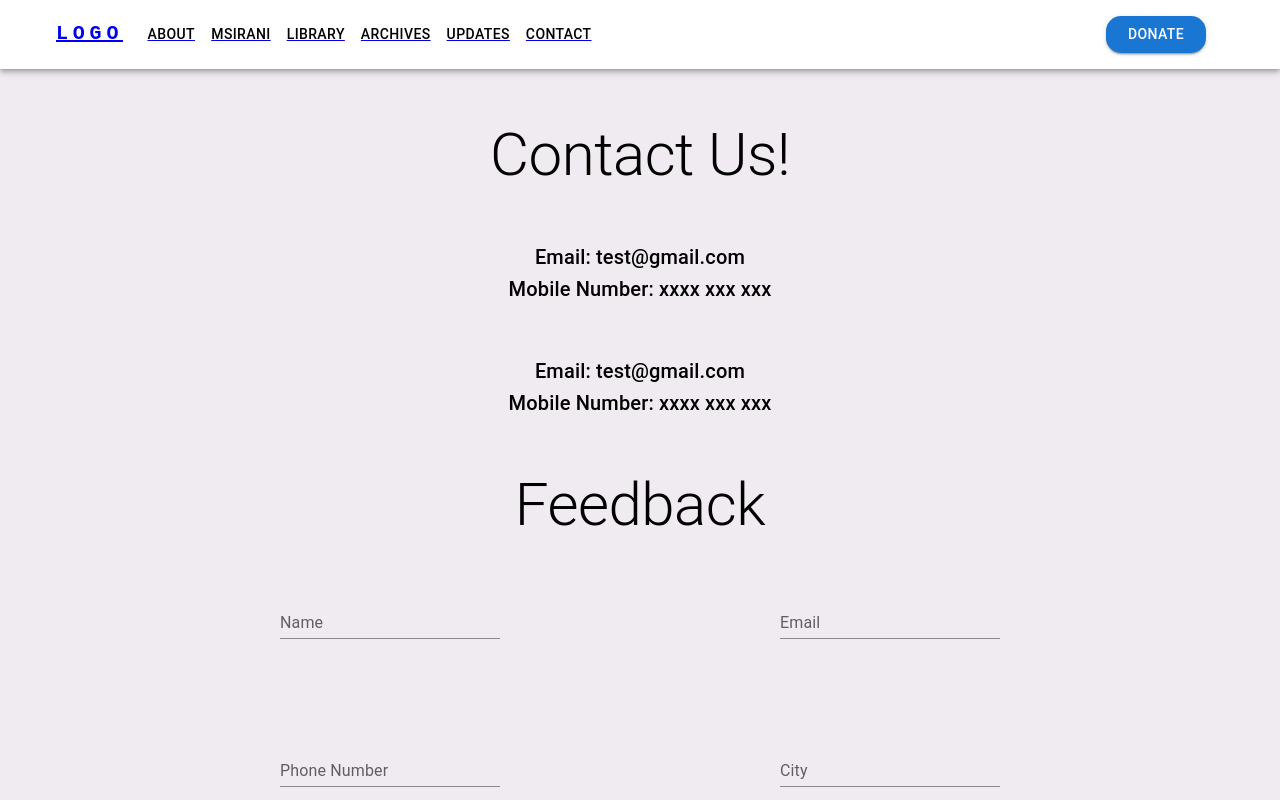
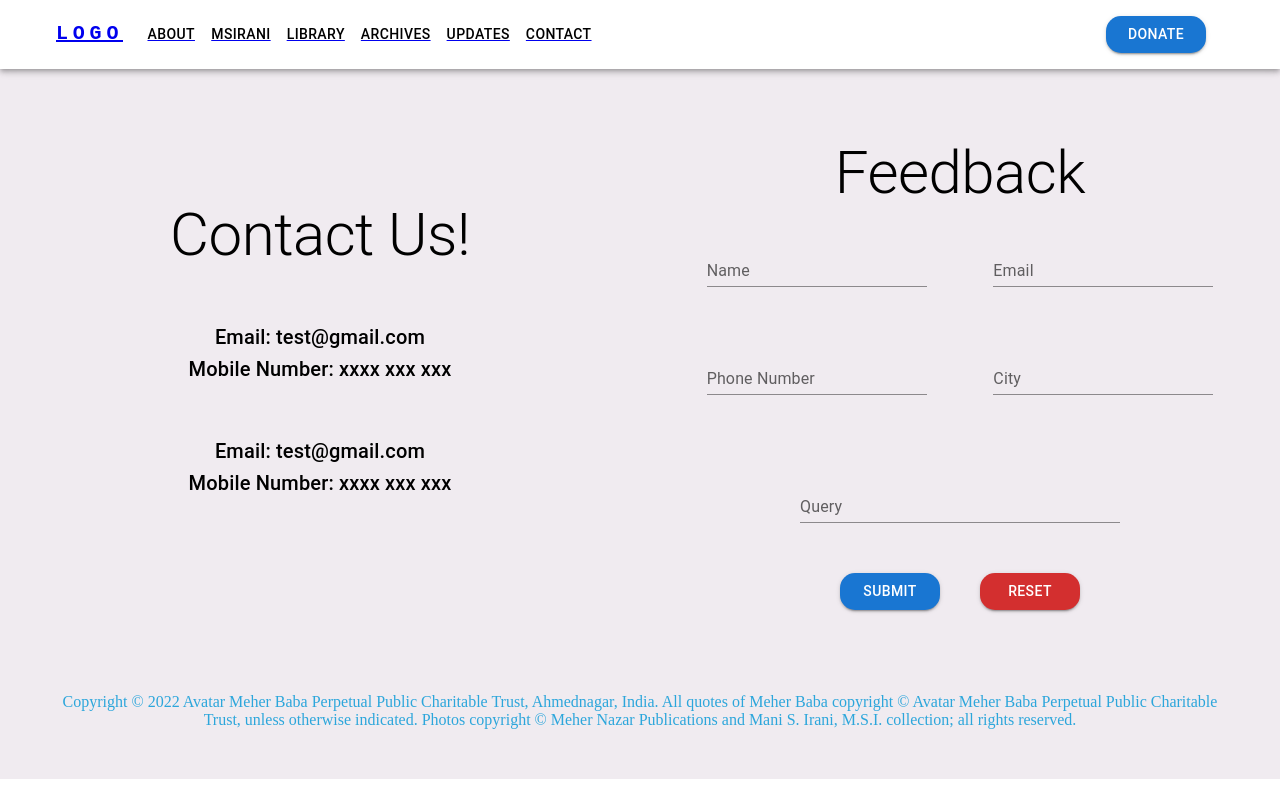
Before and after one commit to anvbey/AmbLucknow, a React (Create React App) app: page /contact in a window 1280 px wide. Shown: the top 800 px of the page. Built offline with nearby package versions, Linux system fonts and the light colour scheme.

Commit message:
Contact updated

```diff
--- a/src/App.js
+++ b/src/App.js
@@ -10,6 +10,7 @@ import Donate from "./container/Donate";
 import Archives from "./container/Archives";
 import MSIrani from "./container/MSIrani";
 import Library from "./container/Library";
+import Updates from "./container/Update/Updates";
 
 function App() {
   return (
@@ -27,6 +28,7 @@ function App() {
         <Route path="contact" element={<Cont />} />
         <Route path="donate" element={<Donate />} />
         <Route path="archives" element={<Archives />} />
+        <Route path="updates" element={<Updates/>}/>
         <Route path="msirani" element={<MSIrani />} />
         <Route path="library" element={<Library />} />
       </Routes>
--- a/src/components/Contact/Contact.jsx
+++ b/src/components/Contact/Contact.jsx
@@ -3,7 +3,13 @@ import React from "react";
 
 const Contact = () => {
   return (
-    <Box>
+    <Box sx={{
+      display: 'flex',
+      flexDirection: 'column',
+      justifyContent: 'center',
+      alignItems: 'center',
+      flex: '1',
+    }}>
       <Typography
         variant="h2"
         sx={{
--- a/src/components/Contact/Feedback.jsx
+++ b/src/components/Contact/Feedback.jsx
@@ -1,45 +1,96 @@
 import { Box, Typography, TextField, Button } from "@mui/material";
-import React from "react";
+import React, { useState } from "react";
 
 const Feedback = () => {
+  const [formValues, setFormValues] = useState({
+    name: "",
+    email: "",
+    phoneNumber: "",
+    city: "",
+    query: "",
+  });
+
+  const handleInputChange = (event) => {
+    const { name, value } = event.target;
+    setFormValues({ ...formValues, [name]: value });
+  };
+
+  const handleFormReset = () => {
+    setFormValues({
+      name: "",
+      email: "",
+      phoneNumber: "",
+      city: "",
+      query: "",
+    });
+  };
+
   return (
     <Box
       sx={{
         width: "100%",
+        height: '100%',
         display: "flex",
+        flex: '1',
         flexDirection: "column",
+        justifyContent: 'center',
         alignItems: "center",
+        marginTop: '50px'
       }}
     >
       <Typography variant="h2">Feedback</Typography>
       <Box
         sx={{
           width: "100%",
-          margin: "50px 50px 50px 50px",
+          margin: "30px",
           display: "flex",
           flexDirection: "row",
           alignItems: "center",
           justifyContent: "space-evenly",
         }}
       >
-        <TextField id="standard-basic" label="Name" variant="standard" />
-        <TextField id="standard-basic" label="Email" variant="standard" />
+        <TextField
+          id="name-input"
+          label="Name"
+          variant="standard"
+          name="name"
+          value={formValues.name}
+          onChange={handleInputChange}
+        />
+        <TextField
+          id="email-input"
+          label="Email"
+          variant="standard"
+          name="email"
+          value={formValues.email}
+          onChange={handleInputChange}
+        />
       </Box>
       <Box
         sx={{
           width: "100%",
           display: "flex",
-          margin: "50px 0 50px 0",
+          margin: "30px 0 30px 0",
           flexDirection: "row",
           justifyContent: "space-evenly",
         }}
       >
         <TextField
-          id="standard-basic"
+          id="phone-input"
           label="Phone Number"
           variant="standard"
+          name="phoneNumber"
+          value={formValues.phoneNumber}
+          onChange={handleInputChange}
         />
-        <TextField id="standard-basic" label="City" variant="standard" />
+        <TextField
+          id="city-input"
+          label="City"
+          variant="standard"
+          name="city"
+          value={formValues.city}
+          onChange={handleInputChange}
+        />
       </Box>
       <Box
         sx={{
@@ -51,10 +102,13 @@ const Feedback = () => {
         }}
       >
         <TextField
-          id="standard-basic"
+          id="query-input"
           label="Query"
           variant="standard"
           fullWidth
+          name="query"
+          value={formValues.query}
+          onChange={handleInputChange}
         />
       </Box>
 
@@ -77,6 +131,7 @@ const Feedback = () => {
           variant="contained"
           color="error"
           style={{ borderRadius: 15, minWidth: "100px" }}
+          onClick={handleFormReset}
         >
           Reset
         </Button>
--- a/src/container/Contact/index.jsx
+++ b/src/container/Contact/index.jsx
@@ -8,9 +8,9 @@ const Cont = () => {
     <Box
       sx={{
         display: "flex",
-        flexDirection: "column",
         justifyContent: "center",
         alignItems: "center",
+        height: '560px'
       }}
     >
       <Contact />
--- /dev/null
+++ b/src/container/Update/Updates.jsx
@@ -0,0 +1,21 @@
+import { Box, Typography } from '@mui/material'
+import React from 'react'
+
+const Updates = () => {
+  return (
+    <Box sx={{
+        width: '100%',
+        height: '570px',
+        display: 'flex',
+        justifyContent: 'center',
+        alignItems: 'center'
+    }}>
+      <Typography variant='h2' sx={{
+        width: '800px',
+        color: 'rgb(50 152 211)'
+      }}>No updates yet! Stay Tuned.</Typography>
+    </Box>
+  )
+}
+
+export default Updates
```
